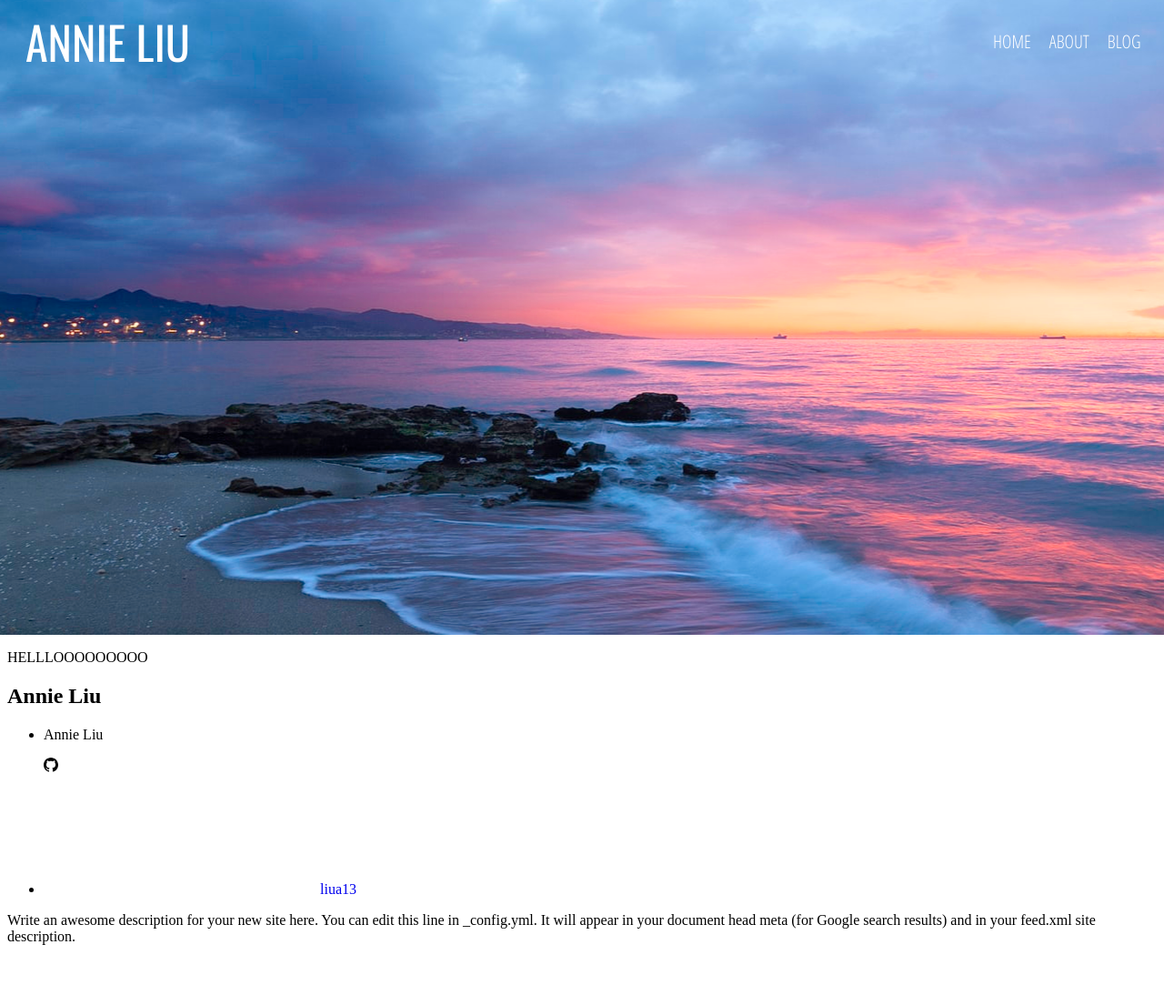
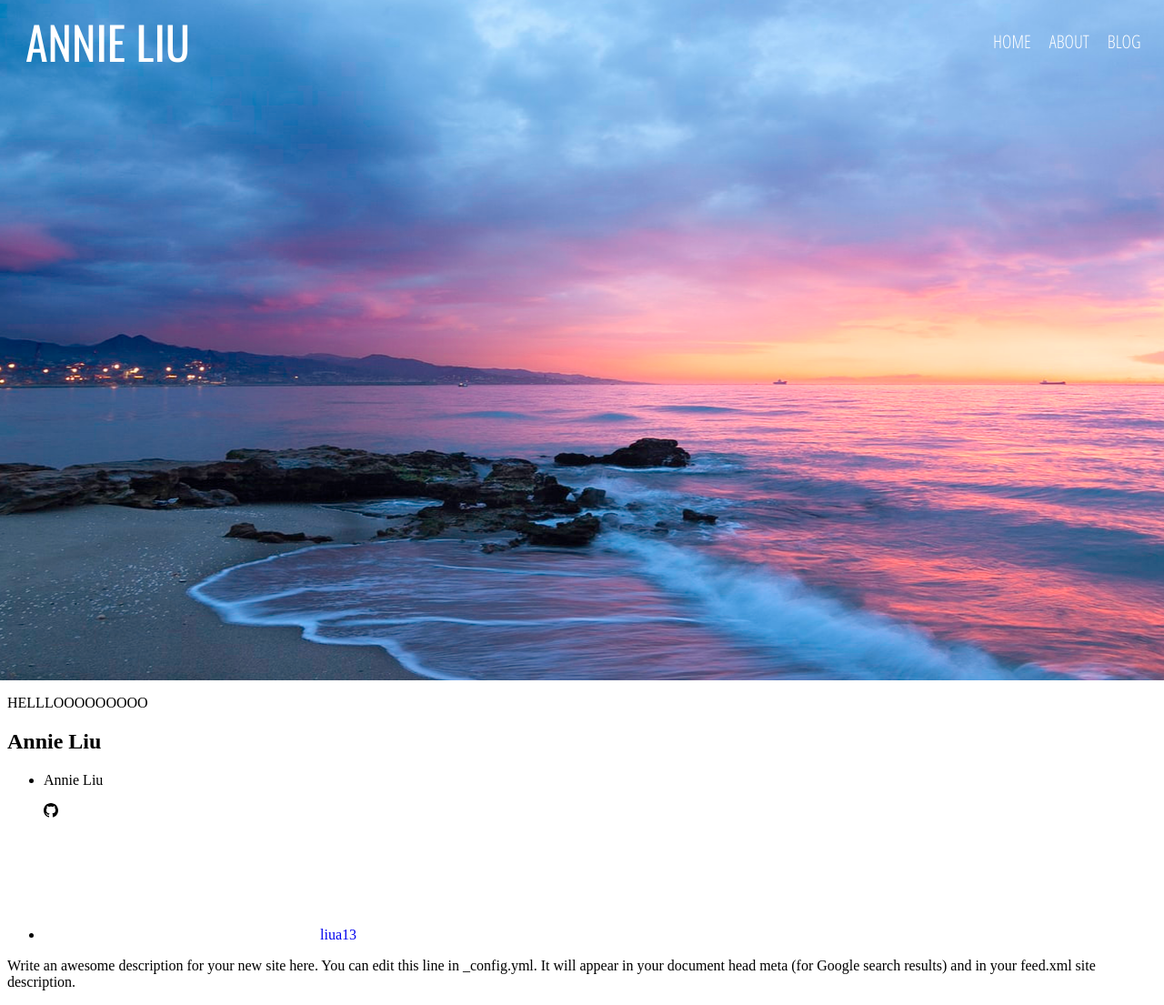
Before and after one commit to liua13/Blog, a Jekyll site: the page built from index.markdown, in a window 1280 px wide. Shown: the whole page at 91% size. Built offline with Jekyll 4.4.1, drawn with Linux system fonts in a browser that asks for light colours; nearby versions of some CDN libraries; before the commit the page ends 1055 px from its top, so only the background shows below that.

Commit message:
adjusted home background

```diff
--- a/assets/SCSS/main.scss
+++ b/assets/SCSS/main.scss
@@ -23,7 +23,7 @@ a{
 	min-height: 1000px;
 	width: 105%;
 	padding: 0;
-	margin: -400px 0px 0px -10px;
+	margin: -350px 0px 0px -10px;
 }
 
 // *** nav bar ***
```
